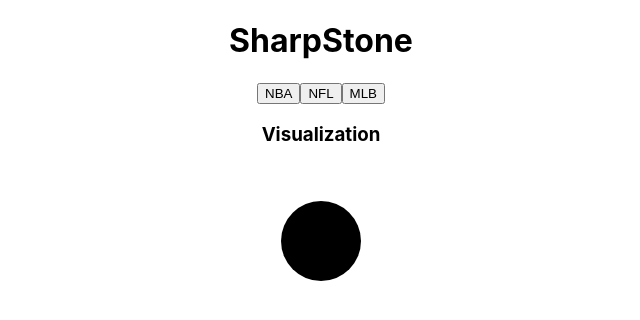
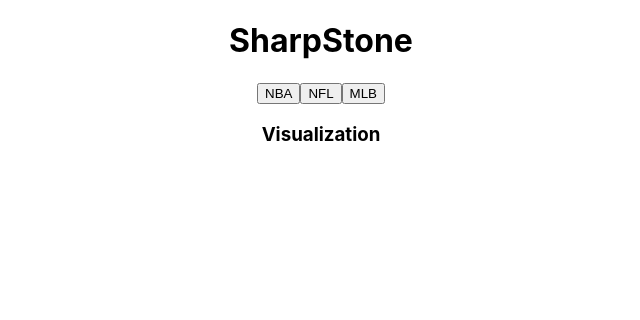
Before and after one commit to kevellis124/sharpstone, a React (Create React App) app: page / in a window 1280 px wide. Shown: the top 320 px of the page, without its empty margins (319-959 px from the left). Built offline with nearby package versions, Linux system fonts and the light colour scheme.

Commit message:
remove svg

```diff
--- a/src/VisualizationContainer.js
+++ b/src/VisualizationContainer.js
@@ -3,21 +3,9 @@ function VisualizationContainer(props) {
     return (
         <div>
             <h3>Visualization</h3>
-            <Svg />
+
         </div>
     );
 }
 
-const Svg = () => {
-    return (
-        <svg>
-        <circle
-          cx="150"
-          cy="77"
-          r="40"
-        />
-      </svg>
-    )
-  }
-
 export default VisualizationContainer;
```
